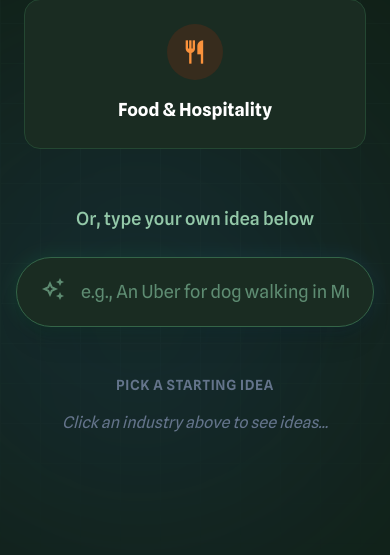
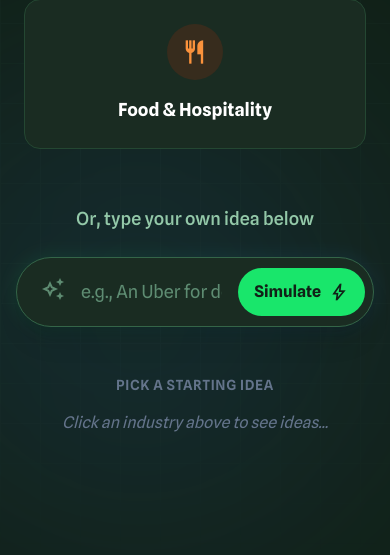
Before and after one commit to Atomz117/idea-sim2, a Flask app: page / in a window 390 px wide; the page is wider, and only the part inside the window is pictured. Shown: the part 1017-1572 px from the top of that part. Run offline with Flask 3, Linux system fonts and the light colour scheme; some libraries are stand-ins or nearby versions.

Commit message:
Fix: Make simulate button visible on mobile

```diff
--- a/templates/front.html
+++ b/templates/front.html
@@ -531,7 +531,7 @@
                                         id="idea-input" placeholder="e.g., An Uber for dog walking in Mumbai..."
                                         type="text" />
                                     <button onclick="runSimulation()" id="simulate-btn"
-                                        class="hidden sm:flex items-center gap-2 bg-primary hover:bg-[#14d660] text-background-dark font-bold rounded-full px-8 py-3 transition-all hover:shadow-[0_0_20px_rgba(25,230,107,0.4)] cursor-pointer">
+                                        class="flex shrink-0 items-center gap-2 bg-primary hover:bg-[#14d660] text-background-dark font-bold rounded-full px-4 sm:px-8 py-3 transition-all hover:shadow-[0_0_20px_rgba(25,230,107,0.4)] cursor-pointer">
                                         <span id="btn-text">Simulate</span>
                                         <span id="btn-icon" class="material-symbols-outlined text-[20px]">bolt</span>
                                         <div id="btn-loader" class="loader hidden"></div>
```
